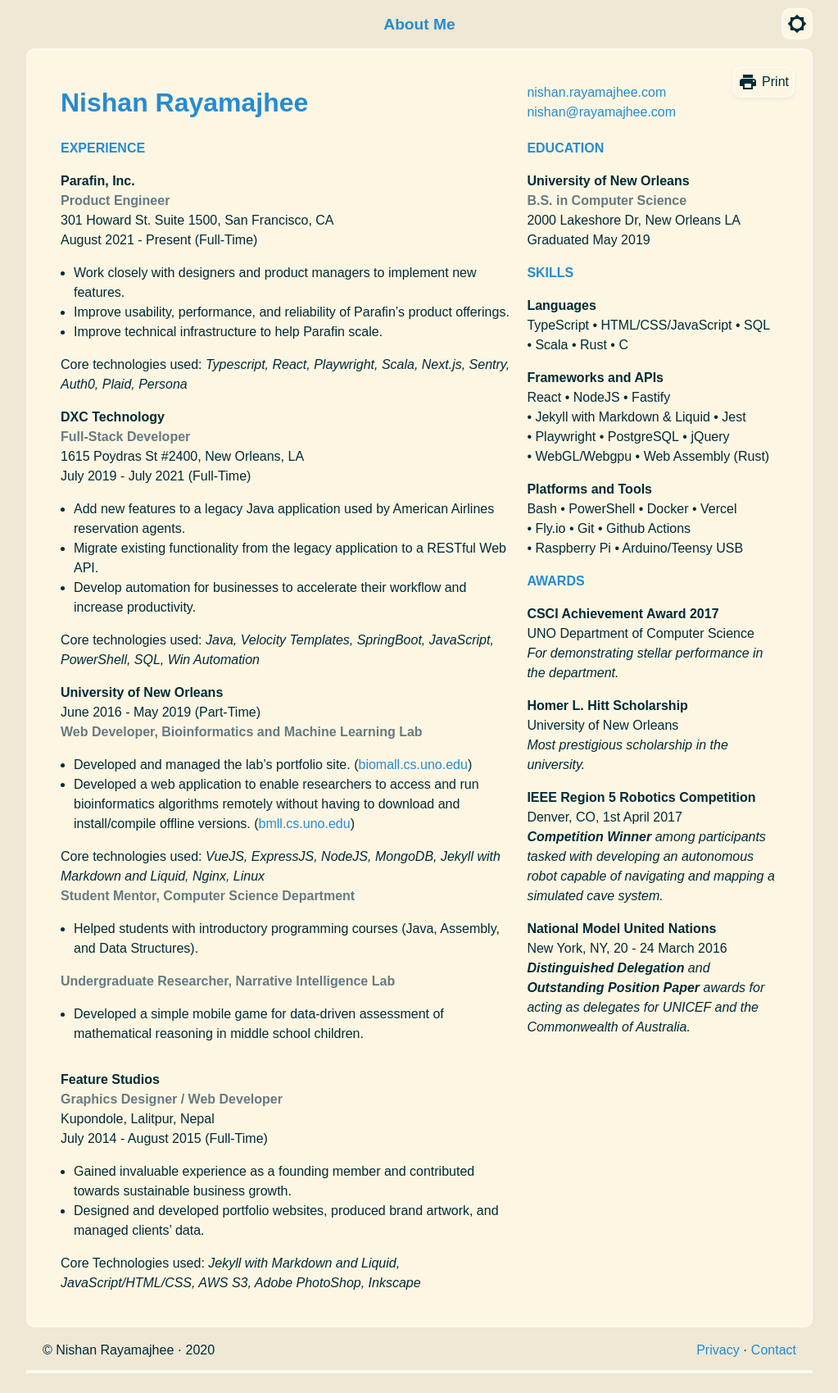
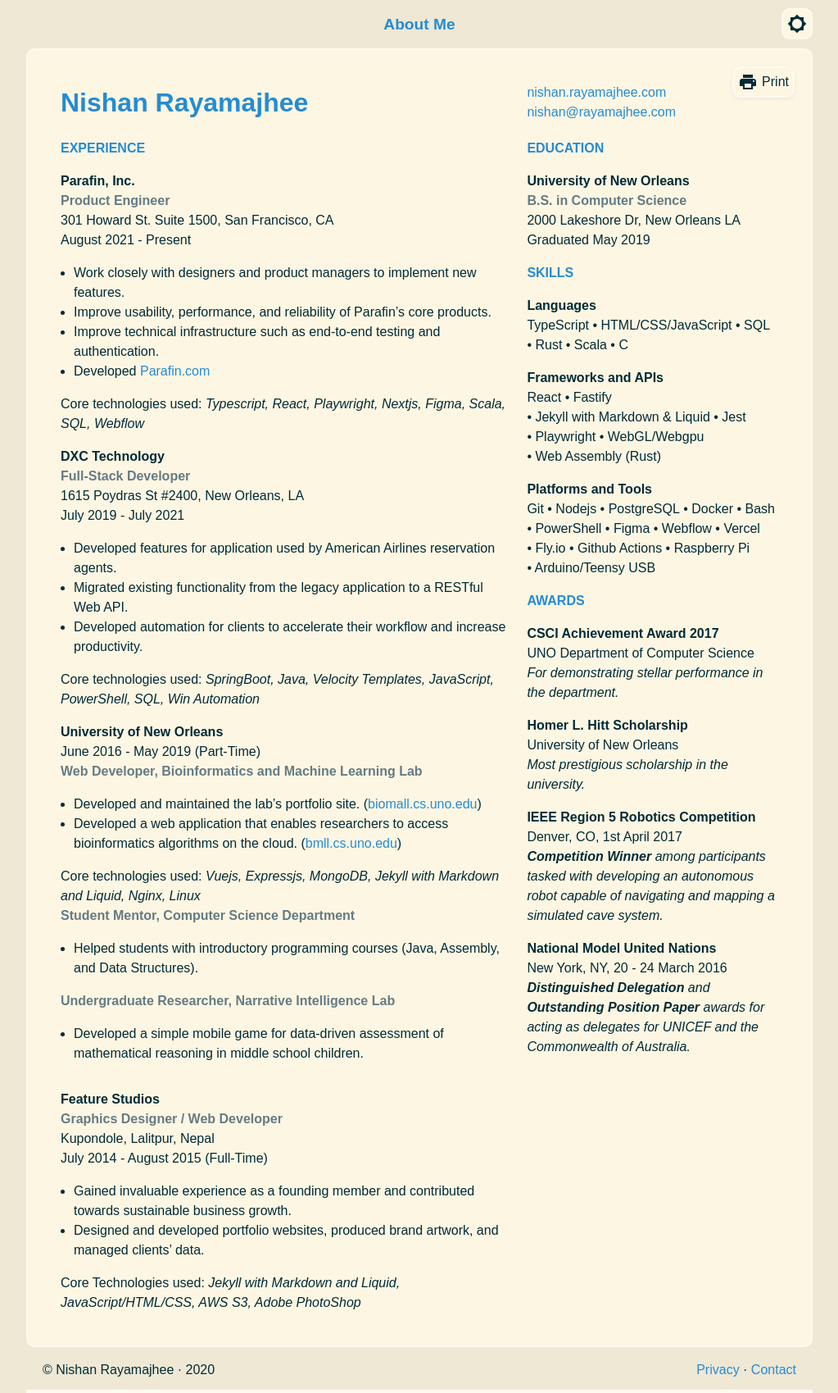
Before and after one commit to nrayamajhee/nrayamajhee.github.io, a Jekyll site: the page built from pages/resume.md, in a window 1280 px wide. Shown: the whole page at 82% size, without its empty margins (128-1151 px from the left). Built offline with Jekyll 4.4.1, drawn with Linux system fonts in a browser that asks for light colours; comment, search, counter and statistics services are not loaded; before the commit the page ends 1675 px from its top, so only the background shows below that.

Commit message:
Update resume.md

```diff
--- a/pages/resume.md
+++ b/pages/resume.md
@@ -15,36 +15,37 @@
 #### Product Engineer
 
 301 Howard St. Suite 1500, San Francisco, CA
-August 2021 - Present (Full-Time)
+August 2021 - Present
 
 - Work closely with designers and product managers to implement new features.
-- Improve usability, performance, and reliability of Parafin's product offerings.
-- Improve technical infrastructure to help Parafin scale.
+- Improve usability, performance, and reliability of Parafin's core products.
+- Improve technical infrastructure such as end-to-end testing and authentication.
+- Developed [Parafin.com](https://www.parafin.com)
 
-Core technologies used: _Typescript, React, Playwright, Scala, Next.js, Sentry, Auth0, Plaid, Persona_
+Core technologies used: _Typescript, React, Playwright, Nextjs, Figma, Scala, SQL, Webflow_
 
 ### DXC Technology
 #### Full-Stack Developer
 
 1615 Poydras St #2400, New Orleans, LA
 
-July 2019 - July 2021 (Full-Time)
+July 2019 - July 2021
 
-- Add new features to a legacy Java application used by American Airlines reservation agents.
-- Migrate existing functionality from the legacy application to a RESTful Web API.
-- Develop automation for businesses to accelerate their workflow and increase productivity.
+- Developed features for application used by American Airlines reservation agents.
+- Migrated existing functionality from the legacy application to a RESTful Web API.
+- Developed automation for clients to accelerate their workflow and increase productivity.
 
-Core technologies used: _Java, Velocity Templates, SpringBoot, JavaScript, PowerShell, SQL, Win Automation_
+Core technologies used: _SpringBoot, Java, Velocity Templates, JavaScript, PowerShell, SQL, Win Automation_
 
 ### University of New Orleans
 June 2016 - May 2019  (Part-Time)
 
 #### Web Developer, Bioinformatics and Machine Learning Lab
 
-- Developed and managed the lab's portfolio site. \([biomall.cs.uno.edu](https://biomall.cs.uno.edu)\)
-- Developed a web application to enable researchers to access and run bioinformatics algorithms remotely without having to download and install/compile offline versions. \([bmll.cs.uno.edu](https://bmll.cs.uno.edu)\)
+- Developed and maintained the lab's portfolio site. \([biomall.cs.uno.edu](https://biomall.cs.uno.edu)\)
+- Developed a web application that enables researchers to access bioinformatics algorithms on the cloud. \([bmll.cs.uno.edu](https://bmll.cs.uno.edu)\)
 
-Core technologies used: _VueJS, ExpressJS, NodeJS, MongoDB, Jekyll with Markdown and Liquid, Nginx, Linux_
+Core technologies used: _Vuejs, Expressjs, MongoDB, Jekyll with Markdown and Liquid, Nginx, Linux_
 
 #### Student Mentor, Computer Science Department
 
@@ -64,7 +65,7 @@
 - Gained invaluable experience as a founding member and contributed towards sustainable business growth.
 - Designed and developed portfolio websites, produced brand artwork, and managed clients’ data.
 
-Core Technologies used: _Jekyll with Markdown and Liquid, JavaScript/HTML/CSS, AWS S3, Adobe PhotoShop, Inkscape_
+Core Technologies used: _Jekyll with Markdown and Liquid, JavaScript/HTML/CSS, AWS S3, Adobe PhotoShop_
 
 ## Education
 
@@ -82,31 +83,32 @@
 - TypeScript
 - HTML/CSS/JavaScript
 - SQL
+- Rust
 - Scala
-- Rust
 - C
 
 ### Frameworks and APIs
 
 - React
-- NodeJS
 - Fastify
 - Jekyll with Markdown & Liquid
 - Jest
 - Playwright
-- PostgreSQL
-- jQuery
 - WebGL/Webgpu
 - Web Assembly (Rust)
 
 ### Platforms and Tools
 
+- Git
+- Nodejs
+- PostgreSQL
+- Docker
 - Bash
 - PowerShell
-- Docker
+- Figma
+- Webflow
 - Vercel
 - Fly.io
-- Git
 - Github Actions
 - Raspberry Pi
 - Arduino/Teensy USB
```
